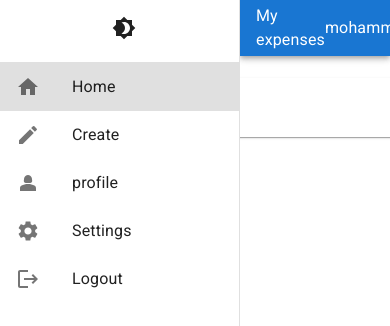
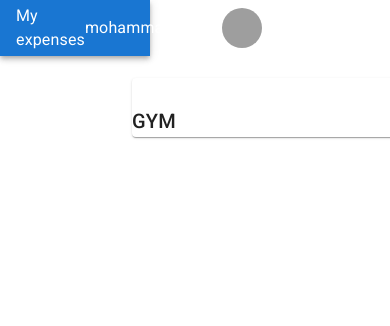
Before and after one commit to mohammadjalizi/Material-UI-project-1-, a React (Create React App) app: page / in a window 390 px wide. Shown: the top 326 px of the page. Built offline with nearby package versions, Linux system fonts and the light colour scheme; grey boxes are pictures that could not be loaded.

Commit message:
added project

```diff
--- a/src/uicompennet/Appbar.jsx
+++ b/src/uicompennet/Appbar.jsx
@@ -5,7 +5,7 @@ import img from '../uicompennet/me.jpg'
 const Appbar = ({ drawerWidth }) => {
   return (
     <AppBar
-      sx={{ width: `calc(100% - ${drawerWidth}px)`, ml: `${drawerWidth}px` }}
+      sx={{ width: `calc(100% - ${drawerWidth}px)`, ml: {xs:0,sm:`${drawerWidth}px`} }}
       position="static"
     >
       <Toolbar>
--- a/src/uicompennet/Drawerr.jsx
+++ b/src/uicompennet/Drawerr.jsx
@@ -33,7 +33,9 @@ const Drawerr = ({drawerWidth,setMymode}) => {
           '& .MuiDrawer-paper': {
             width: drawerWidth,
             boxSizing: 'border-box',
+            xs:{display:"none"}
           },
+
         }}
         variant="permanent"
         anchor="left"
```
